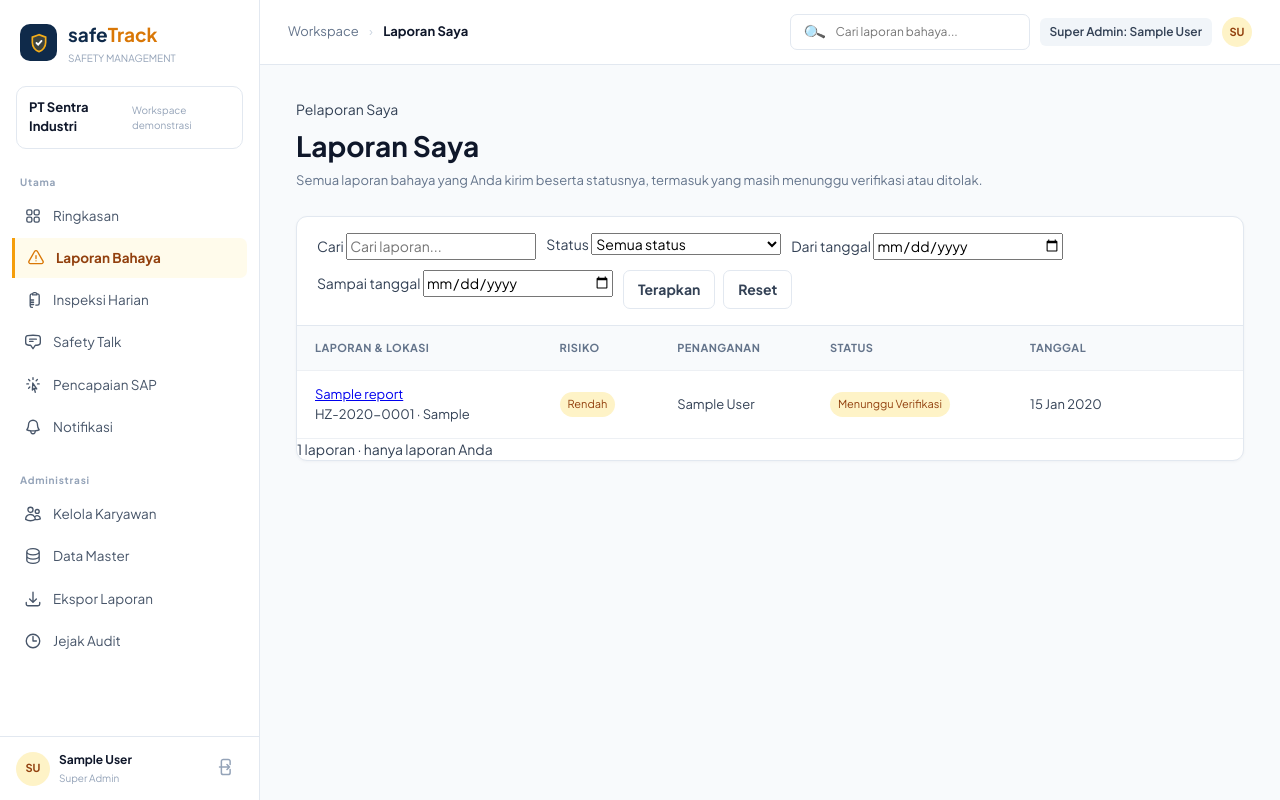
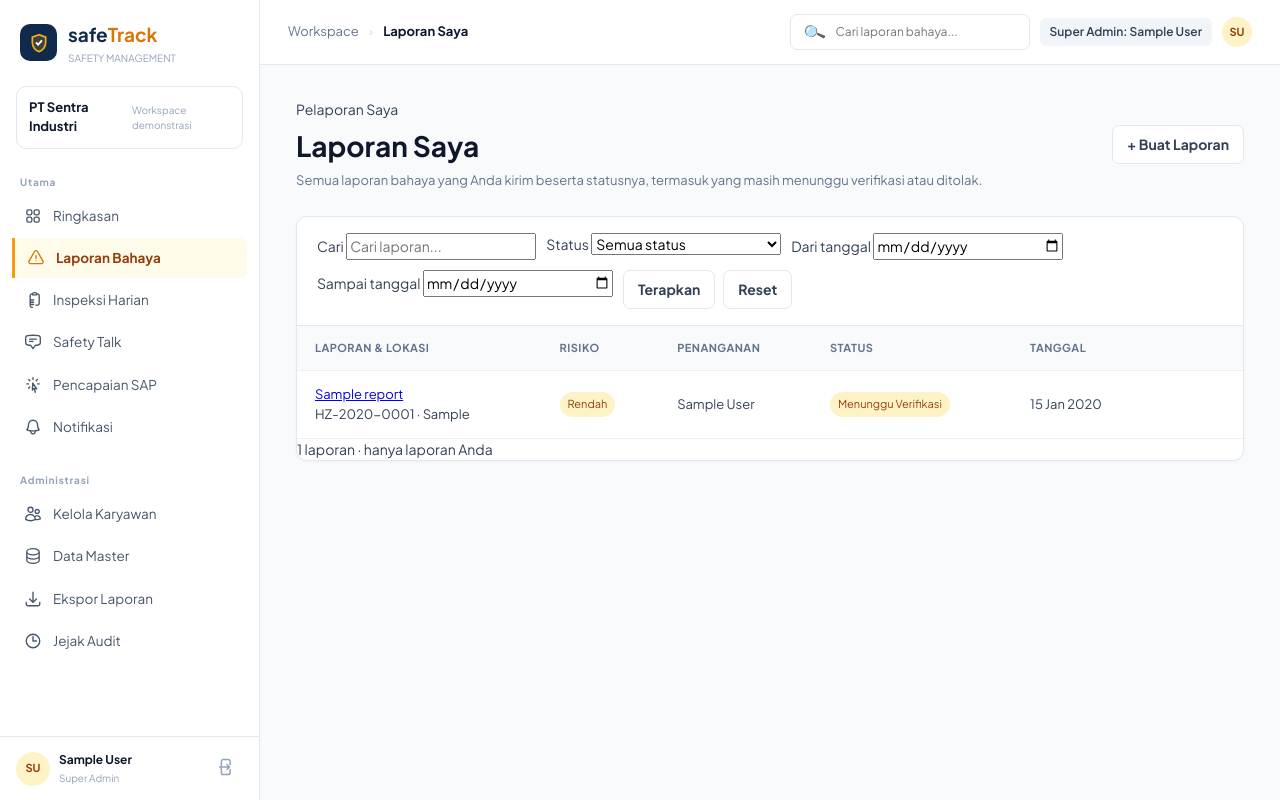
Before and after one commit to SI4802-PPL-KelompokD/SafeTrack, a Laravel app: page /laporan-saya in a window 1280 px wide. Run offline with Laravel 12, Linux system fonts and the light colour scheme; a user stored in the database is signed in; tables that the repository leaves empty hold one stand-in row (values such as "Sample post"); some web fonts are replaced.

Commit message:
ST-13 tambah tombol Buat Laporan di halaman daftar laporan

```diff
--- a/resources/views/hazards/index.blade.php
+++ b/resources/views/hazards/index.blade.php
@@ -21,8 +21,12 @@
                 @else
                     Semua laporan terverifikasi dapat dilihat dan ditangani bersama.
                 @endif
-            </p>
+                        </p>
         </div>
+
+        <a href="{{ route('hazards.create') }}" class="btn btn-primary">
+            + Buat Laporan
+        </a>
     </div>
 
     <section class="panel">
```
